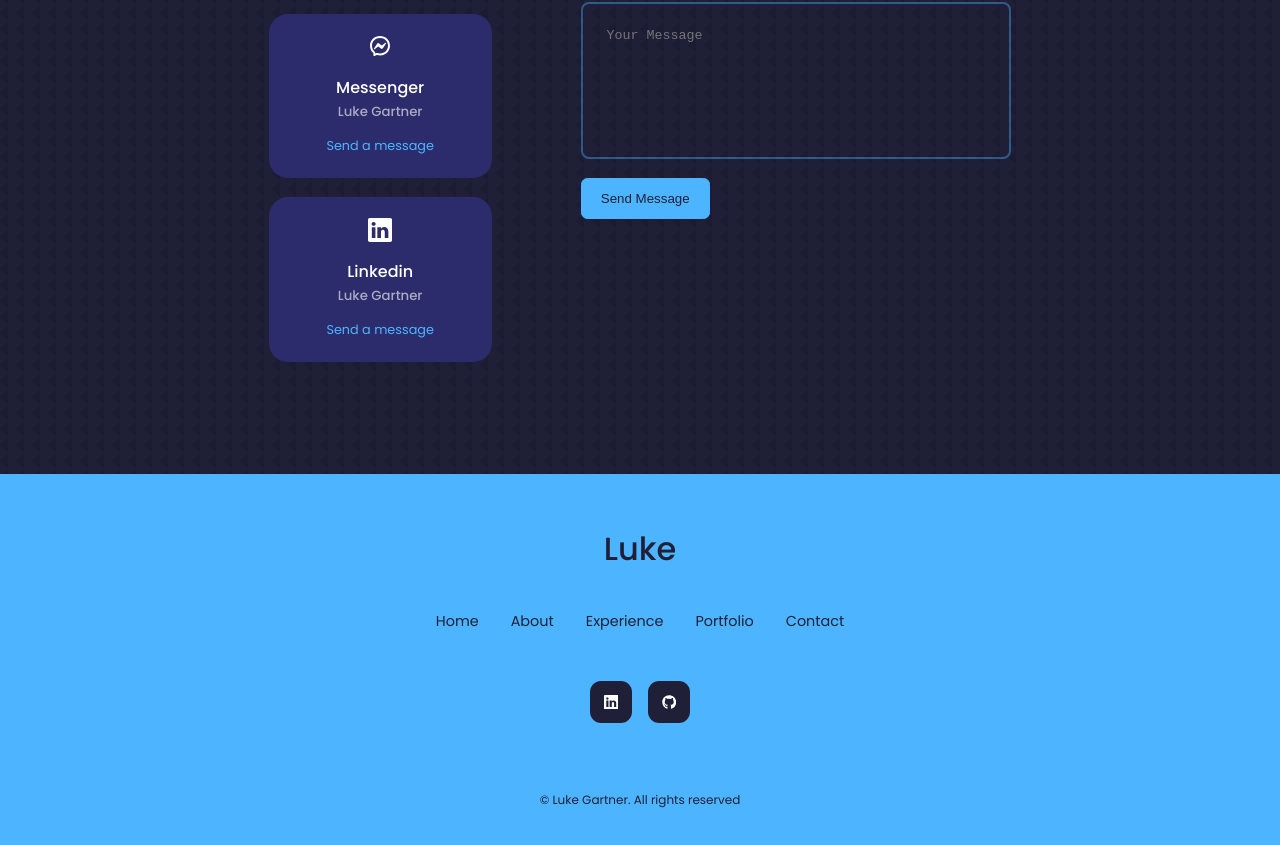
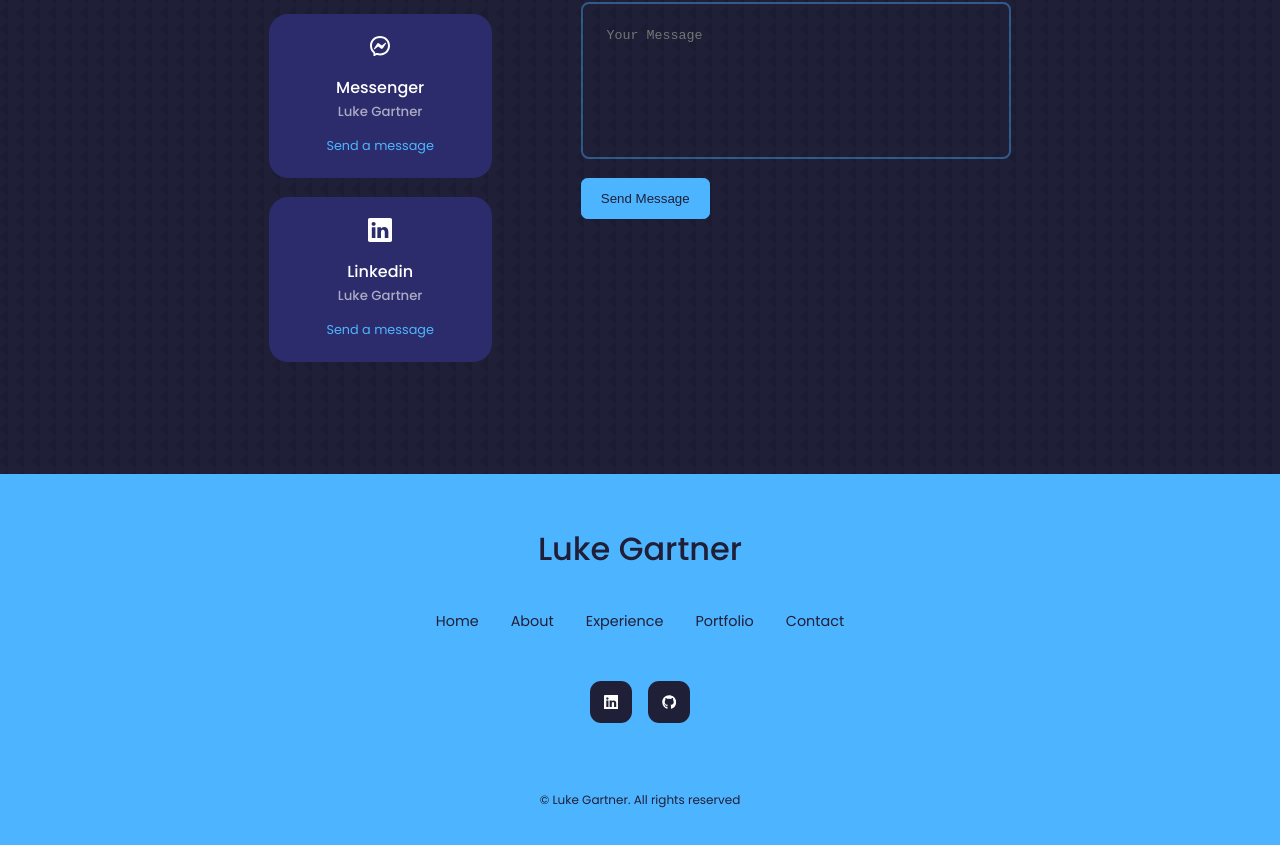
Before and after one commit to lukegartner/portfolio, a React (Create React App) app: page / in a window 1280 px wide. Shown: the part 3499-4344 px from the top of the page. Built offline with nearby package versions, Linux system fonts and the light colour scheme.

Commit message:
adjust name in footer

```diff
--- a/src/components/footer/Footer.jsx
+++ b/src/components/footer/Footer.jsx
@@ -8,7 +8,7 @@ const Footer = () => {
   return (
     <footer>
       <a href="#" className="footer__logo">
-        Luke
+        Luke Gartner
       </a>
 
       <ul className="permalinks">
```
